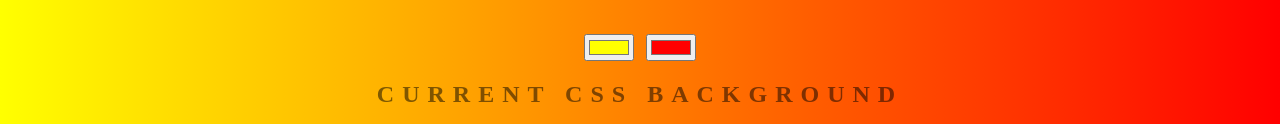
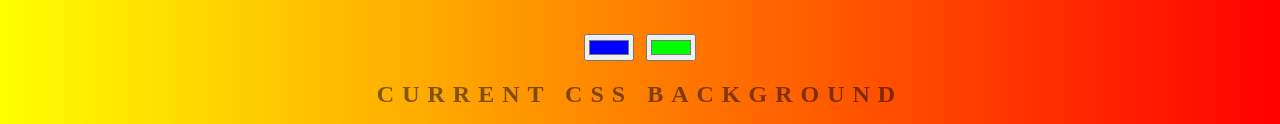
Before and after one commit to MrShanx/background-generator-web, a plain HTML site: page index.html in a window 1280 px wide. Shown: the part 171-295 px from the top of the page. Drawn offline with Linux system fonts and the light colour scheme.

Commit message:
Update index.html

```diff
--- a/index.html
+++ b/index.html
@@ -6,8 +6,8 @@
 </head>
 <body id="gradient">
 	<h1>Background Generator</h1>
-	<input class="color1" type="color" name="color1" value="#ffff00">
-	<input class="color2" type="color" name="color2" value="#ff0000">
+	<input class="color1" type="color" name="color1" value="#0000ff">
+	<input class="color2" type="color" name="color2" value="#00ff00">
 	<h2>Current CSS Background</h2>
 	<h3></h3>
 
```
